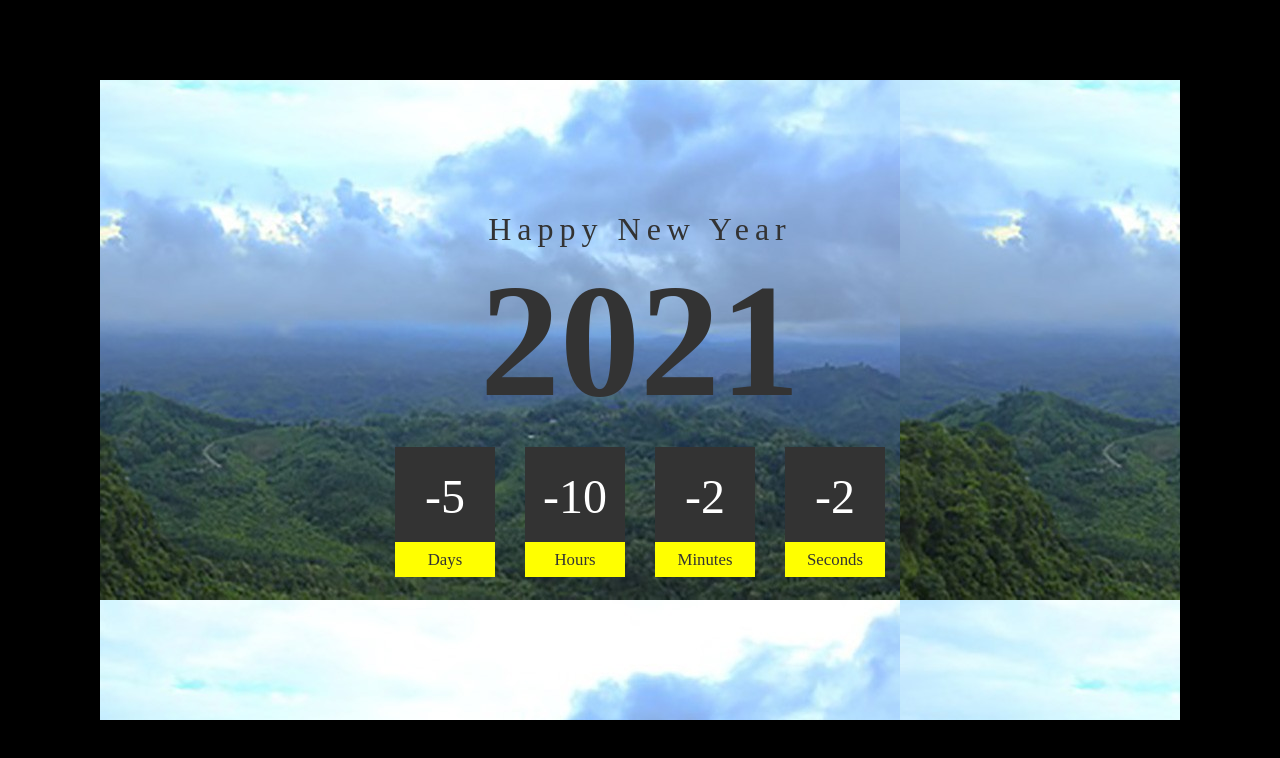
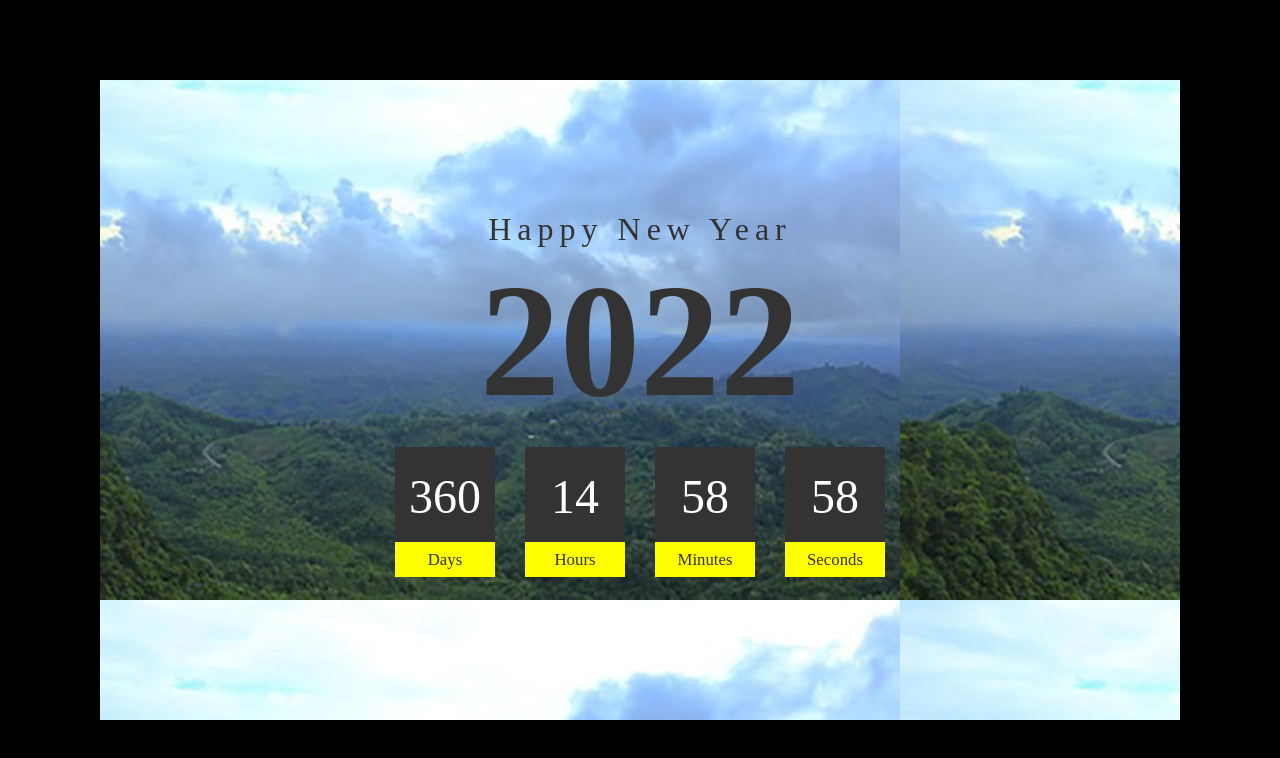
Before and after one commit to ni-opu/1, a plain HTML site: page index.html in a window 1280 px wide. Drawn offline with Linux system fonts and the light colour scheme.

Commit message:
Update index.html

```diff
--- a/index.html
+++ b/index.html
@@ -7,7 +7,7 @@
     </head>
     <body>
         <div class="container">
-            <h2><span>Happy New Year</span>2021</h2>
+            <h2><span>Happy New Year</span>2022</h2>
             <div class="countdown">
                 <div id="day">N/A</div>
                 <div id="hour">N/A</div>
@@ -16,7 +16,7 @@
             </div>
         </div>
         <script>
-            var countDate = new Date('Jan 1, 2021 00:00:00').getTime();
+            var countDate = new Date('Jan 1, 2022 00:00:00').getTime();
 
             function newYear(){
                 var now = new Date().getTime();
```
